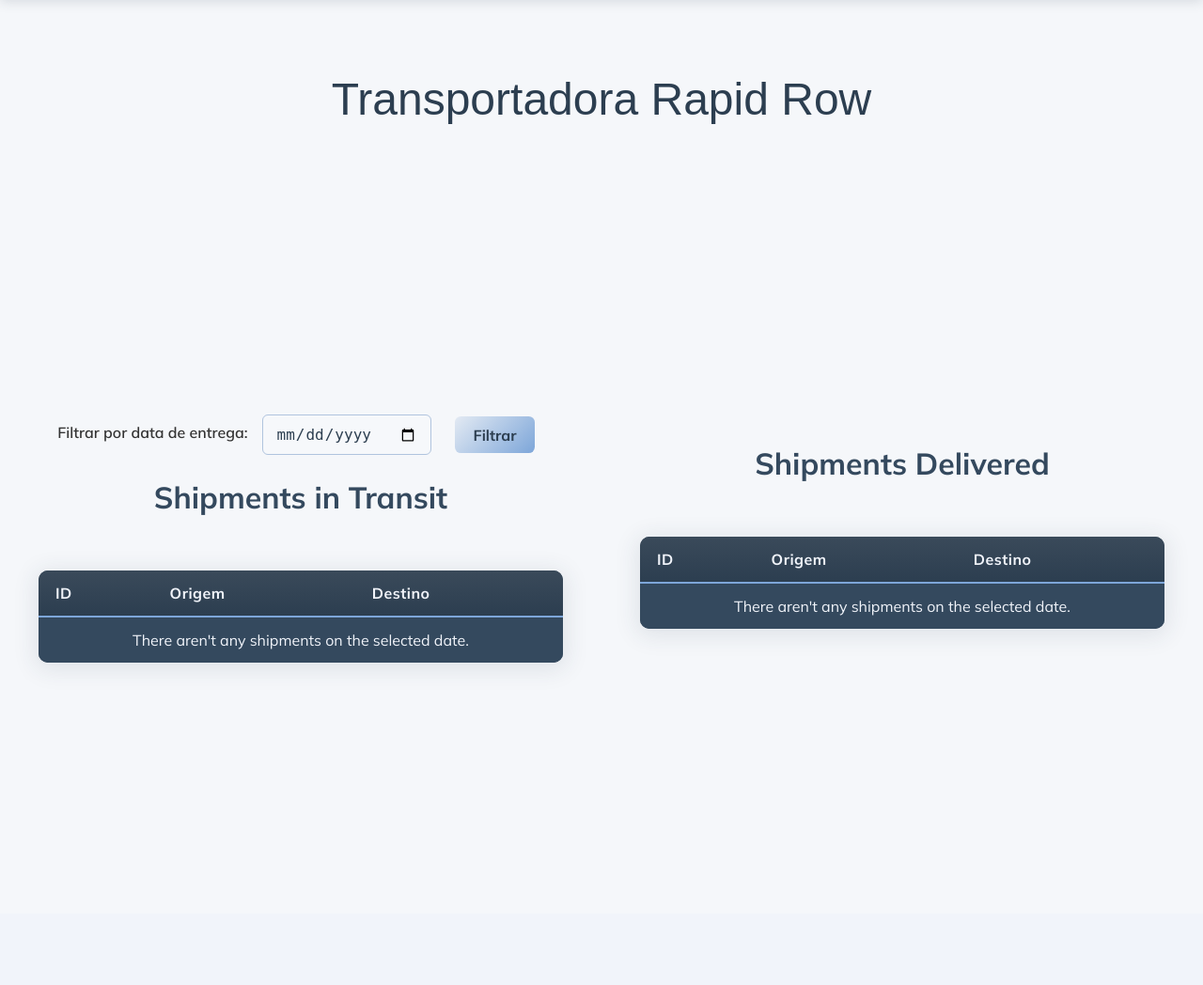
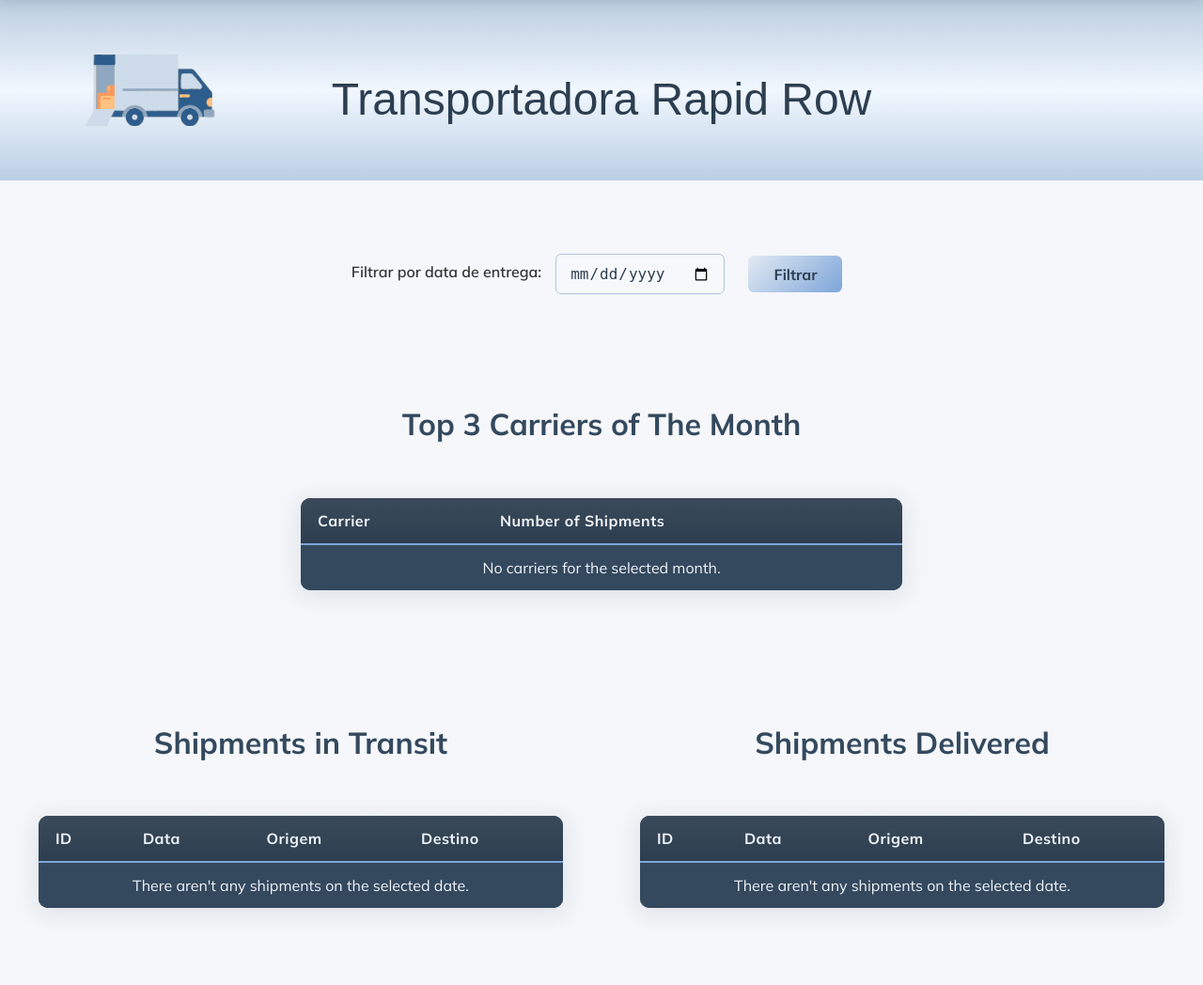
Before and after one commit to Henrique-Cunha17/g21_project, a Flask app: page /Userlogin in a window 1280 px wide. Shown: the part 82-1130 px from the top of the page at 94% size. Before the commit the page ends 789 px from the top, so only its background shows below. Run offline with Flask 3, Linux system fonts and the light colour scheme; parts of the project's set-up code (start-up, migrations or seed data) failed here and were passed over; some web fonts are replaced.

Commit message:
Top Carriers Table, Table Features, Main Page Banner

```diff
--- a/app.py
+++ b/app.py
@@ -9,6 +9,7 @@ from typing import Tuple, Dict
 from collections import Counter
 from datafile import filename
 from sqlalchemy import create_engine, text
+import datetime as dt
 import os
 
 app = Flask(__name__)
@@ -127,19 +128,30 @@ def index():
     if not session.get("user"):
         return redirect(url_for("login"))
 
-    filter_date = None
+    # Define valor inicial (hoje) para filter_date
+    filter_date = dt.datetime.strptime("2025-02-18", "%Y-%m-%d").date().isoformat()
 
-    # Atualiza status se necessário
     if request.method == "POST":
+        print("DEBUG POST DATA:", dict(request.form))
         change_status_id = request.form.get("change_status_id")
         new_status = request.form.get("new_status")
-        if change_status_id and new_status:
-            shipment = Shipments.obj.get(change_status_id)
-            if shipment:
-                shipment.status = new_status
-                Shipments.update_status_in_db(change_status_id, new_status)
-                Shipments.read(db_path)
-        filter_date = request.form.get("filter_date")
+        shipment = Shipments.obj.get(change_status_id)
+        if not shipment:
+            try:
+                shipment = Shipments.obj.get(int(change_status_id))
+            except Exception:
+                shipment = None
+        if change_status_id and new_status and shipment:
+            shipment.status = new_status
+            Shipments.update_status_in_db(change_status_id, new_status)
+            Shipments.read(db_path)
+            print("DEBUG: Shipments after update:")
+            for s in Shipments.obj.values():
+                print(s.shipment_id, s.status)
+
+        # Atualiza filter_date se vier do formulário
+        if "filter_date" in request.form:
+            filter_date = request.form.get("filter_date")
 
     # Filtra as listas conforme o filtro de data
     def filter_shipments(status):
@@ -152,12 +164,38 @@ def index():
     delivered_shipments = filter_shipments("Delivered")
     in_transit_shipments = filter_shipments("In Transit")
 
+    # --- Top 3 carriers do mês selecionado ---
+    # Extrai ano e mês do filter_date
+    selected_month = filter_date[:7]  # 'YYYY-MM'
+    # Junta todos os shipments do mês selecionado
+    shipments_in_month = [
+        obj for obj in Shipments.obj.values()
+        if str(getattr(obj, "shipment_date", "")).startswith(selected_month)
+    ]
+    # Conta as encomendas por carrier_id (usando Shipment_details)
+    carrier_count = {}
+    for shipment in shipments_in_month:
+        # Procura o carrier_id correspondente na Shipment_details
+        for detail in Shipment_details.obj.values():
+            if str(detail.shipment_id) == str(shipment.shipment_id):
+                carrier_id = detail.carrier_id
+                carrier_count[carrier_id] = carrier_count.get(carrier_id, 0) + 1
+    # Ordena e apanha o top 3
+    top_carriers = sorted(carrier_count.items(), key=lambda x: x[1], reverse=True)[:3]
+    # Junta o nome do carrier
+    top_carriers_info = []
+    for carrier_id, count in top_carriers:
+        carrier = Carriers.obj.get(carrier_id)
+        carrier_name = carrier.name if carrier else str(carrier_id)
+        top_carriers_info.append({"carrier_id": carrier_id, "name": carrier_name, "count": count})
+
     return render_template(
         "index.html",
         ulogin=session.get("user"),
-        delivered_shipments=delivered_shipments,
-        in_transit_shipments=in_transit_shipments,
-        filter_date=filter_date
+        delivered_shipments = sorted(filter_shipments("Delivered"),key=lambda x: int(x.shipment_id)),
+        in_transit_shipments = sorted(filter_shipments("In Transit"),key=lambda x: int(x.shipment_id)),
+        filter_date=filter_date,
+        top_carriers_info=top_carriers_info  # <-- passa para o template
     )
 
 @app.route("/login")
--- a/classes/Shipments.py
+++ b/classes/Shipments.py
@@ -1,7 +1,9 @@
 from classes.gclass import Gclass
+import os
 from sqlalchemy import create_engine, text
 
-database_path = r'data\App.db'
+# Caminho absoluto para a base de dados
+database_path = os.path.abspath(os.path.join(os.path.dirname(__file__), '..', 'data', 'App.db'))
 engine = create_engine(f'sqlite:///{database_path}')
 
 class Shipments(Gclass):
@@ -65,7 +67,7 @@ class Shipments(Gclass):
         self._destination = dst
 
     @shipment_date.setter
-    def shipment_id(self, dat):
+    def shipment_date(self, dat):
         self._shipment_date = dat
 
     @tracking_number.setter
--- a/static/css/main.css
+++ b/static/css/main.css
@@ -15,6 +15,10 @@ body, html {
 }
 
 .pagetitle {
+    background-image: url('/static/images/banner.png'); /* Caminho relativo à pasta static */
+    background-size: cover;
+    background-position: center;
+    background-repeat: no-repeat;
     display: flex;
     justify-content: center;
     align-items: center;
@@ -40,10 +44,20 @@ body, html {
 .meia-pagina{
     width: 50%;
     align-items: center;
-    justify-content: center;
+    justify-content: flex-start;
     padding: 10px;
     display: flex;
     flex-direction: column;
+}
+
+.full_retangulo{
+    width: 100%;
+    height: auto;
+    display: flex;
+    flex-direction: column;
+    align-items: center;
+    justify-content: center;
+    padding: 50px 20px;
 }
 
 .container {
--- a/templates/index.html
+++ b/templates/index.html
@@ -16,19 +16,44 @@
 
     <section class="conteudo">
 
+        <div class="full_retangulo">
+            <form method="post" class="form" style="margin: 0px; flex-direction: row; width: 100%; display: flex; justify-content: center;">
+                <label for="filter_date">Filtrar por data de entrega:</label>
+                <input type="date" id="filter_date" name="filter_date" class="input-modern" style="max-width: 180px;" value="{{ filter_date|default('') }}">
+                <button type="submit" class="btn" style="width: auto; min-width: 100px; padding-left: 20px;">Filtrar</button>
+            </form>
+        </div>
+
+        <div class="full_retangulo" style="margin-bottom: 20px;">
+            <h2>Top 3 Carriers of The Month</h2>
+            <table class="table-modern" style="width:50%;">
+                <thead>
+                    <tr>
+                        <th>Carrier</th>
+                        <th>Number of Shipments</th>
+                    </tr>
+                </thead>
+                <tbody>
+                    {% if top_carriers_info %}
+                        {% for carrier in top_carriers_info %}
+                        <tr>
+                            <td>{{ carrier.name }}</td>
+                            <td>{{ carrier.count }}</td>
+                        </tr>
+                        {% endfor %}
+                    {% else %}
+                        <tr>
+                            <td colspan="2" style="text-align:center;">No carriers for the selected month.</td>
+                        </tr>
+                    {% endif %}
+                </tbody>
+            </table>
+        </div>
 
 
         <section style="width: 100%; height: auto; padding: 20px; display: flex; flex-direction: row;">
 
-
-
             <div class="meia-pagina">
-
-            <form method="post" class="form" style="margin: 1% 0; flex-direction: row; width: 90%; display: flex; justify-content: center;">
-                <label for="filter_date">Filtrar por data de entrega:</label>
-                <input type="date" id="filter_date" name="filter_date" class="input-modern" style="max-width: 180px;" value="{{ filter_date|default('') }}">
-                <button type="submit" class="btn" style="width: auto; min-width: 80px; padding-left: 20px;">Filtrar</button>
-            </form>
 
                 <h2>Shipments in Transit</h2>
                 {% if in_transit_shipments %}
@@ -36,6 +61,7 @@
                     <thead>
                         <tr>
                             <th>ID</th>
+                            <th>Data</th> <!-- Nova coluna -->
                             <th>Origem</th>
                             <th>Destino</th>
                             <th></th>
@@ -45,6 +71,7 @@
                     {% for shipment in in_transit_shipments %}
                     <tr>
                         <td>{{ shipment.shipment_id }}</td>
+                        <td>{{ shipment.shipment_date }}</td> <!-- Nova coluna -->
                         <td>{{ shipment.origin }}</td>
                         <td>{{ shipment.destination }}</td>
                         <td>
@@ -64,13 +91,15 @@
                     <thead>
                         <tr>
                             <th>ID</th>
+                            <th>Data</th>
                             <th>Origem</th>
                             <th>Destino</th>
+
                         </tr>
                     </thead>
                     <tbody>
                         <tr>
-                            <td colspan="3" style="text-align: center;">There aren't any shipments on the selected date.</td>
+                            <td colspan="5" style="text-align: center;">There aren't any shipments on the selected date.</td>
                         </tr>
                     </tbody>
                 </table>
@@ -84,6 +113,7 @@
                     <thead>
                         <tr>
                             <th>ID</th>
+                            <th>Data</th> <!-- Nova coluna -->
                             <th>Origem</th>
                             <th>Destino</th>
                             <th></th>
@@ -93,6 +123,7 @@
                     {% for shipment in delivered_shipments %}
                     <tr>
                         <td>{{ shipment.shipment_id }}</td>
+                        <td>{{ shipment.shipment_date }}</td> <!-- Nova coluna -->
                         <td>{{ shipment.origin }}</td>
                         <td>{{ shipment.destination }}</td>
                         <td>
@@ -112,13 +143,14 @@
                     <thead>
                         <tr>
                             <th>ID</th>
+                            <th>Data</th>
                             <th>Origem</th>
                             <th>Destino</th>
                         </tr>
                     </thead>
                     <tbody>
                         <tr>
-                            <td colspan="3" style="text-align: center;">There aren't any shipments on the selected date.</td>
+                            <td colspan="5" style="text-align: center;">There aren't any shipments on the selected date.</td>
                         </tr>
                     </tbody>
                 </table>
```
Also changed, not shown: classes/gclass.py (+70 -47 lines), data/App.db, static/images/banner.png (added).
